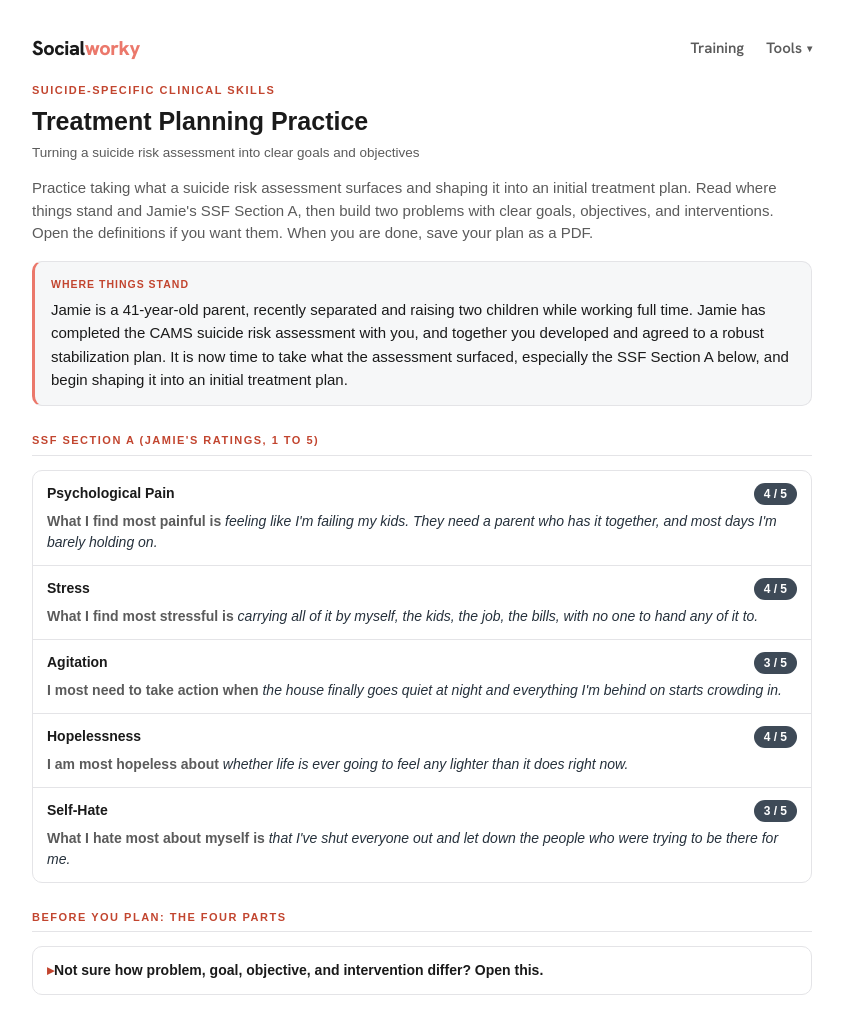
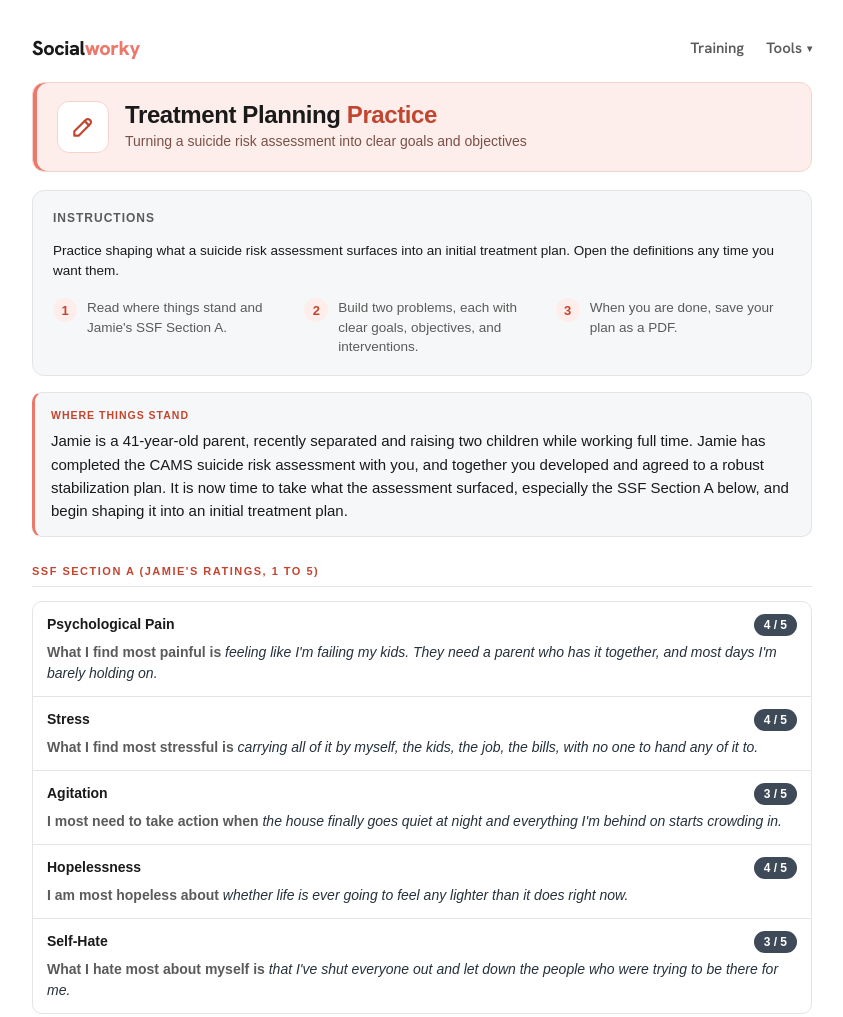
Before and after one commit to socialworky-git/ClientBot, a plain HTML site: page treatment-planning/index.html in a window 1280 px wide. Shown: the top 1017 px of the page, without its empty margins (218-1061 px from the left). Drawn offline with Linux system fonts and the light colour scheme.

Commit message:
Update index.html

```diff
--- a/treatment-planning/index.html
+++ b/treatment-planning/index.html
@@ -8,9 +8,28 @@
   :root{
     --bg:#FFFFFF; --surface:#F6F7F8; --ink:#1A1A1A; --muted:#5B5B5B; --line:#E4E4E7;
     --accent:#EB786B; --accentDeep:#C2452F;
+    --coral-bg:#FDEEEB; --coral-line:#F6D4CD; --heroMuted:#7A5048; --white:#FFFFFF;
     --client:#3E4A57; --clientbg:#EEF1F4; --clientline:#D5DDE5;
     --sans:Arial,Helvetica,"Helvetica Neue",system-ui,sans-serif;
   }
+  /* ---- Standardized Socialworky tool hero (worksheet / pencil icon) ---- */
+  .toolhero{display:flex;align-items:center;gap:16px;background:var(--coral-bg);border:1px solid var(--coral-line);
+    border-radius:12px;box-shadow:inset 4px 0 0 var(--accent);padding:18px 22px 18px 24px;margin-bottom:18px;}
+  .toolhero .ico{width:52px;height:52px;border-radius:12px;background:var(--white);border:1px solid var(--coral-line);
+    display:flex;align-items:center;justify-content:center;flex:0 0 auto;color:var(--accentDeep);}
+  .toolhero .ico svg{width:26px;height:26px;display:block;}
+  .toolhero .brand{font-weight:700;font-size:24px;letter-spacing:-0.4px;color:var(--ink);line-height:1.1;}
+  .toolhero .brand .bot{color:var(--accentDeep);}
+  .toolhero .tagline{color:var(--heroMuted);font-size:14px;margin-top:3px;}
+  /* ---- Standardized orientation panel ("Instructions") ---- */
+  .orient{background:var(--surface);border:1px solid var(--line);border-radius:12px;padding:18px 20px;margin:16px 0 0;}
+  .orient .ohd{font-size:12px;letter-spacing:1px;text-transform:uppercase;color:var(--muted);font-weight:700;margin-bottom:10px;}
+  .orient .lead{font-size:13.5px;color:var(--ink);line-height:1.55;margin-bottom:16px;}
+  .orient .steps{display:grid;grid-template-columns:repeat(auto-fit,minmax(180px,1fr));gap:16px;}
+  .orient .step{display:flex;gap:10px;}
+  .orient .step .n{width:24px;height:24px;border-radius:50%;background:var(--coral-bg);color:var(--accentDeep);
+    font-weight:700;font-size:13px;display:flex;align-items:center;justify-content:center;flex:0 0 auto;}
+  .orient .step .tx{font-size:13.5px;color:var(--muted);line-height:1.45;}
   *{box-sizing:border-box;}
   body{margin:0;background:var(--bg);color:var(--ink);font-family:var(--sans);padding:22px;line-height:1.5;}
   .wrap{max-width:780px;margin:0 auto;}
@@ -65,8 +84,9 @@
   .dur{max-width:240px;}
   .pmirror{display:none;}
 
-  .btn{background:var(--accentDeep);color:#fff;border:none;border-radius:8px;padding:11px 18px;font-size:14px;
-    font-weight:700;font-family:var(--sans);cursor:pointer;}
+  .btn{background:var(--accent);color:#fff;border:none;border-radius:8px;padding:11px 18px;font-size:14px;
+    font-weight:700;font-family:var(--sans);cursor:pointer;transition:background .15s;}
+  .btn:hover{background:var(--accentDeep);}
   .btnout{background:#fff;border:1px solid var(--accentDeep);color:var(--accentDeep);border-radius:8px;
     padding:10px 16px;font-size:14px;font-weight:700;font-family:var(--sans);cursor:pointer;}
   .row{display:flex;gap:8px;flex-wrap:wrap;align-items:center;margin-top:16px;}
@@ -95,11 +115,24 @@
 <body>
 <div class="wrap">
   <script src="/header.js"></script>
-  <div class="eyebrow">Suicide-specific clinical skills</div>
-  <h1>Treatment Planning Practice</h1>
-  <div class="tagline">Turning a suicide risk assessment into clear goals and objectives</div>
+  <div class="toolhero">
+    <div class="ico"><svg viewBox="0 0 24 24" fill="none" stroke="currentColor" stroke-width="2" stroke-linecap="round" stroke-linejoin="round"><path d="M4 20h4l10.5 -10.5a2.828 2.828 0 1 0 -4 -4l-10.5 10.5v4"/><path d="M13.5 6.5l4 4"/></svg></div>
+    <div>
+      <div class="brand">Treatment Planning <span class="bot">Practice</span></div>
+      <div class="tagline">Turning a suicide risk assessment into clear goals and objectives</div>
+    </div>
+  </div>
   <div class="print-date" id="pdate"></div>
-  <p class="intro">Practice taking what a suicide risk assessment surfaces and shaping it into an initial treatment plan. Read where things stand and Jamie's SSF Section A, then build two problems with clear goals, objectives, and interventions. Open the definitions if you want them. When you are done, save your plan as a PDF.</p>
+
+  <div class="orient">
+    <div class="ohd">Instructions</div>
+    <p class="lead">Practice shaping what a suicide risk assessment surfaces into an initial treatment plan. Open the definitions any time you want them.</p>
+    <div class="steps">
+      <div class="step"><div class="n">1</div><div class="tx">Read where things stand and Jamie's SSF Section A.</div></div>
+      <div class="step"><div class="n">2</div><div class="tx">Build two problems, each with clear goals, objectives, and interventions.</div></div>
+      <div class="step"><div class="n">3</div><div class="tx">When you are done, save your plan as a PDF.</div></div>
+    </div>
+  </div>
 
   <div class="vignette" id="vignette"></div>
 
```
